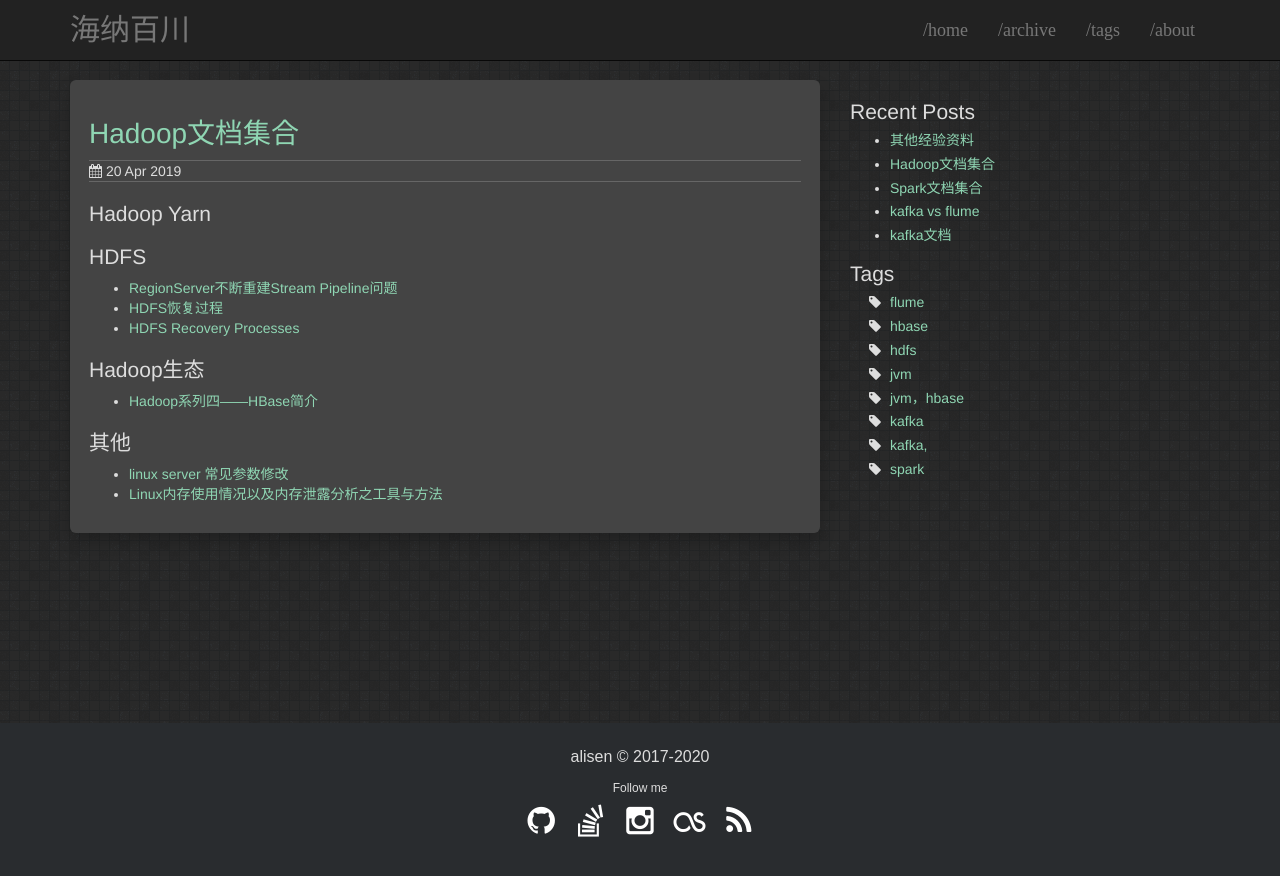
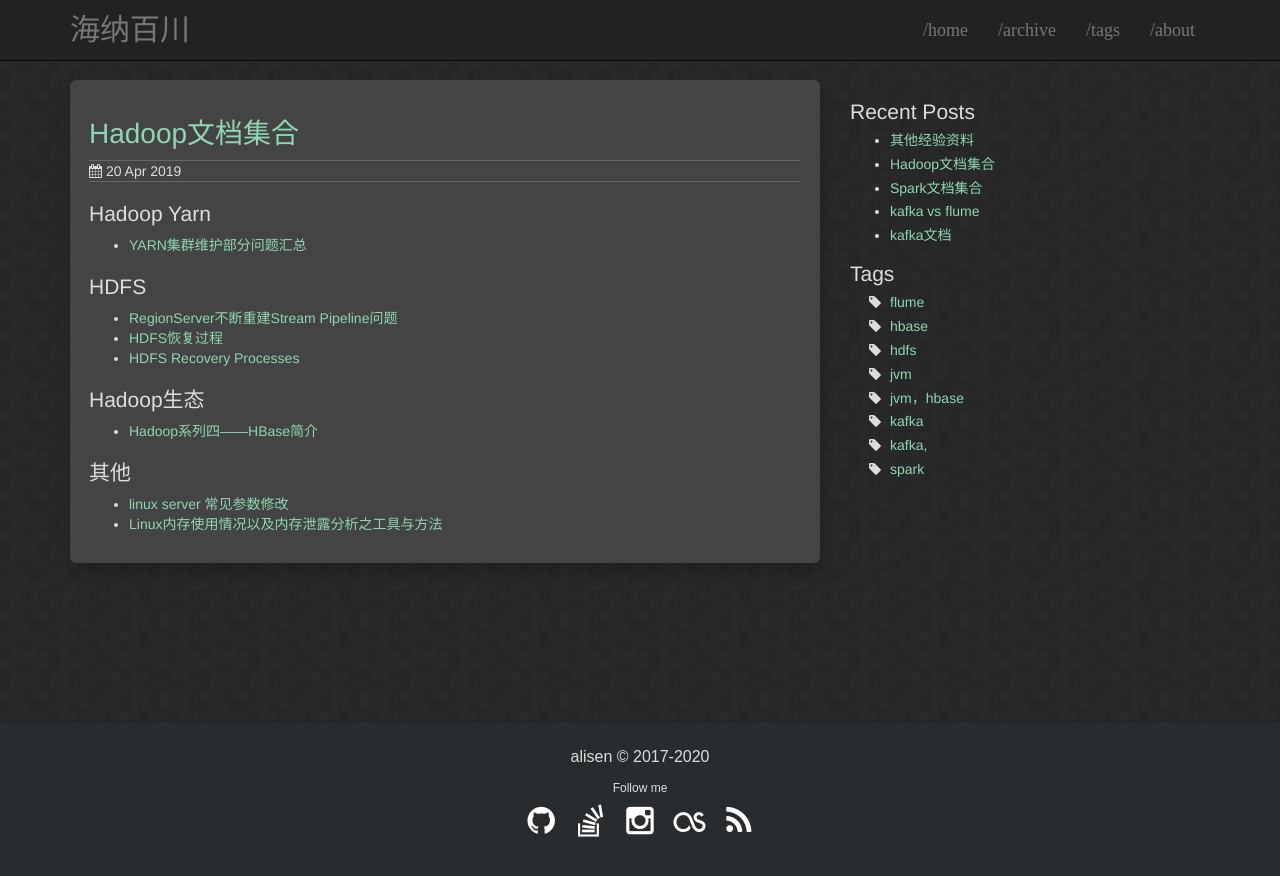
Before and after one commit to igithu/summary, a Jekyll site: the page built from _posts/2019-04-20-hadoop-doc.md, in a window 1280 px wide. Shown: the top 876 px of the page. Built offline with Jekyll 4.4.1, drawn with Linux system fonts in a browser that asks for light colours.

Commit message:
Update 2019-04-20-hadoop-doc.md

```diff
--- a/_posts/2019-04-20-hadoop-doc.md
+++ b/_posts/2019-04-20-hadoop-doc.md
@@ -7,7 +7,7 @@ date: 2019-04-20
 
 
 ## Hadoop Yarn
-
+* [YARN集群维护部分问题汇总](https://www.cnblogs.com/shenh062326/p/3550794.html)
 
 
 ## HDFS
```
